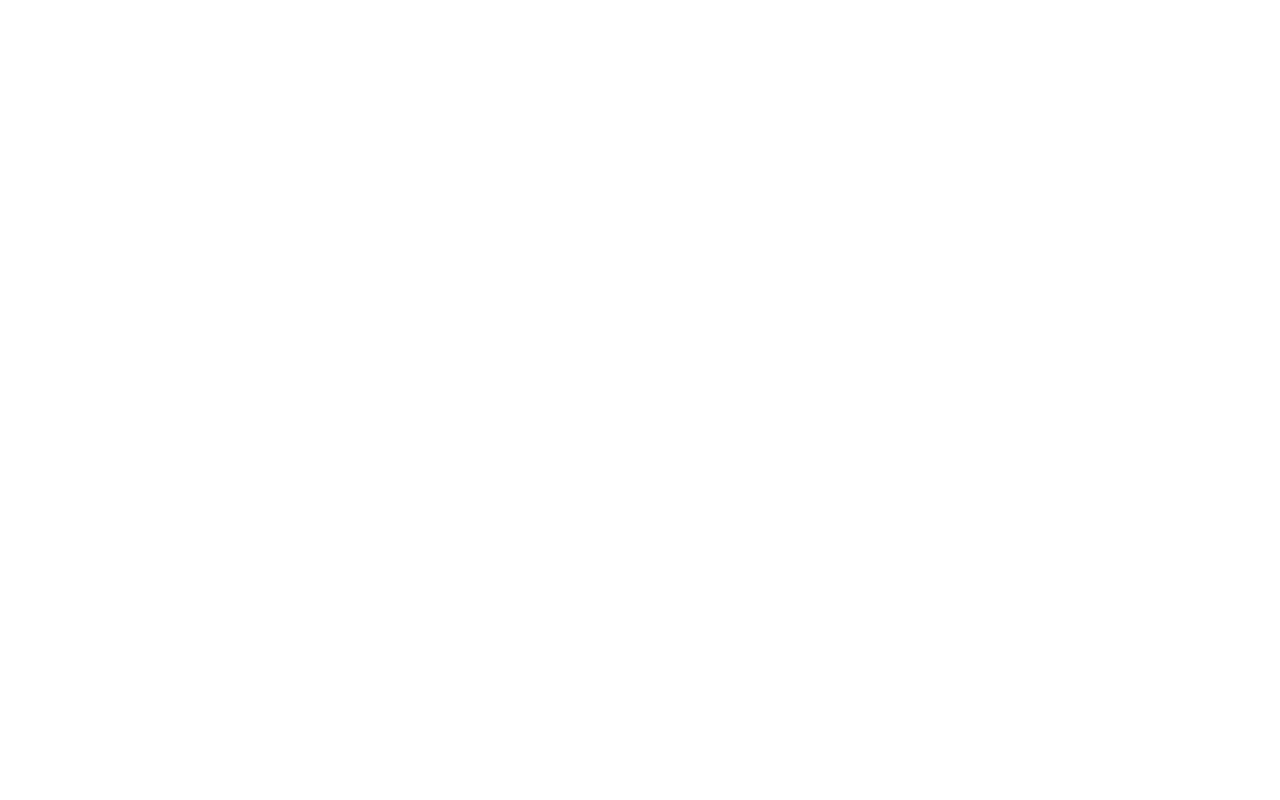
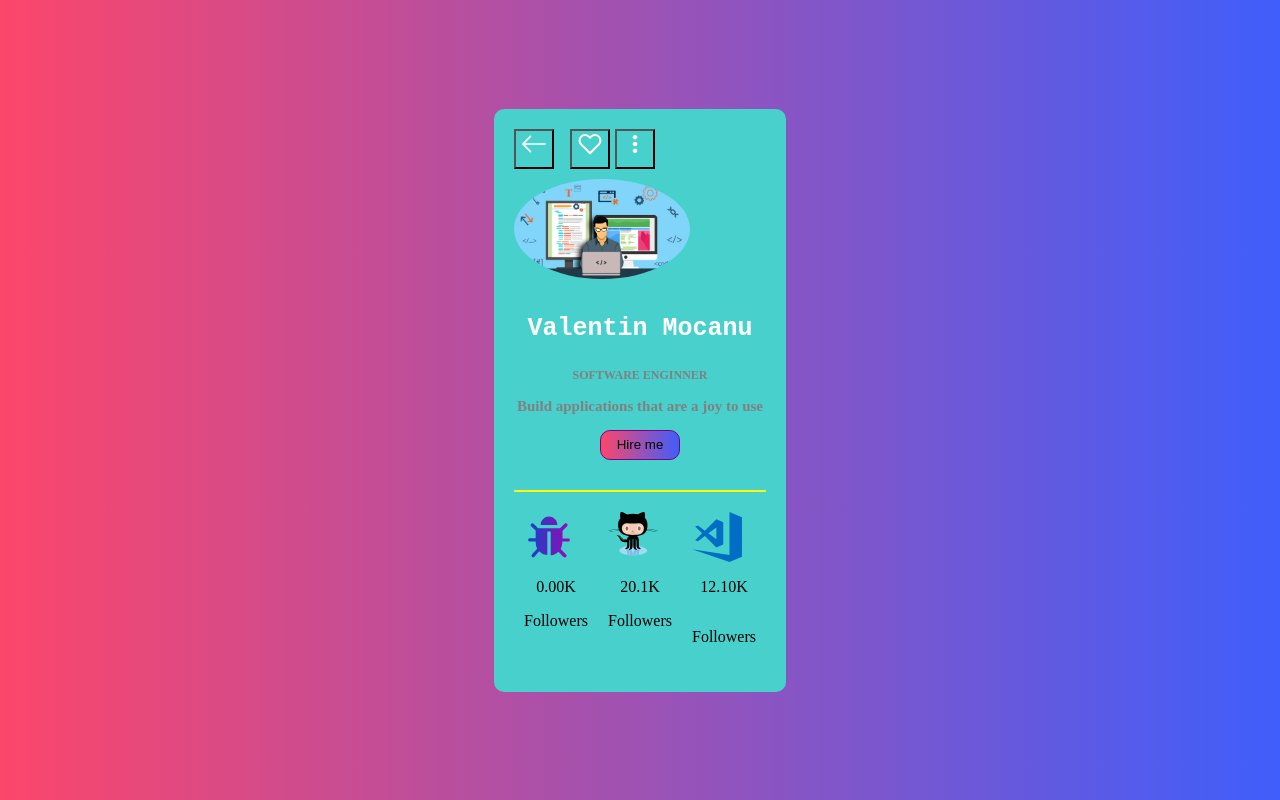
Before and after one commit to ValentinNM/boolean-uk-html-card-animations, a website: page index.html in a window 1280 px wide. Drawn offline with Linux system fonts and the light colour scheme.

Commit message:
to be continued

```diff
--- a/index.html
+++ b/index.html
@@ -5,6 +5,81 @@
     <meta name="viewport" content="width=device-width, initial-scale=1.0" />
     <meta http-equiv="X-UA-Compatible" content="ie=edge" />
     <title>Aminations!!</title>
+    <link rel="stylesheet" href="style.css">
   </head>
-  <body></body>
+  <body>
+    <main>
+      <section class="container">
+        <div >
+          <nav class="upper-bar ">
+            <ul>
+              <div class="left-mbs">
+
+                <button class="mbs yellow">
+                  <img src="/assets/left-arrow.svg" alt="left arrow">
+                </button>
+              </div>
+              <div class="twoicons">
+
+                <button class="mbs yellow">
+                  <img src="/assets/heart.svg" alt="heart">
+                </button>
+                <button class="mbs yellow">
+                  <img src="/assets/menu.svg" alt="menu">
+                </button>
+              </div>
+            </ul>
+          </nav>
+        </div>
+          <div class="me-pic-container align-items__center ">
+            <img src="/assets/Understanding-of-a-Web-Developer.png" alt="me">
+          </div>
+        <section class="pers-details ">
+          <div calss="name">
+            <h1> Valentin Mocanu</h1>
+            <h2 style="font-size: 12px;" class="gray">SOFTWARE ENGINNER</h2>
+            <h3 style="font-size: 15px;" class="gray">Build applications that are a joy to use</h3>
+          </div>
+          <div class="hire.me">
+            <button style="background:linear-gradient(to left, #3f5efb 0%, #fc466b 100%) ; border-radius: 10px; border: 1px solid purple; margin-bottom: 20px; width: 80px; height: 30px; ">
+              Hire me
+            </button>
+          </div>
+          </section>
+        <div class="separation-line">
+        </div>
+        <div class="three-grid-container ">
+          <div class="socials pers-details">
+            <div class="socials-img">
+              <img src="/assets/bug.svg" alt="bug">
+            </div>
+              <p class="follwings">
+                0.00K
+              </p>
+              <p>Followers</p>
+          </div>
+          <div class="socials pers-details">
+            <div class="socials-img">
+            <img src="/assets/github2.svg" alt="github2">
+            </div>
+            <p class="follwings">
+              20.1K
+            </p>
+            <p>Followers</p>
+          </div>
+          <div class="socials pers-details">
+            <div class="socials-img">
+            <img src="/assets/vs code svg.svg" alt="VS Code">
+            </div>
+            <div class="align-items__center">
+              <p class="follwings">
+                12.10K
+              </p>
+              <p>Followers</p>
+            </div>
+          </div>
+        </div>
+      </section>
+    </main>
+  </body>
 </html>
--- a/style.css
+++ b/style.css
@@ -0,0 +1,113 @@
+*{
+    box-sizing: border-box;
+}
+
+body {
+    margin: 0px;
+}
+
+main {
+        display: grid;
+        align-items: center;
+        justify-items: center;
+        height: 100vh;
+        margin: 0px;
+        background: linear-gradient(to left, #3f5efb 0%, #fc466b 100%);
+      }
+
+li {
+    list-style: none;
+}
+
+nav ul {
+    list-style-type: none;
+    margin: 0;
+    padding: 0;
+  }
+
+.pers-details {
+    text-align: center;
+}
+
+.gray {
+    color: gray;
+}
+
+h1 {
+    font-size: 25px;
+    color: white;
+    font-family:'Courier New', Courier, monospace;
+}
+
+.container {
+    display: grid;
+    padding: 20px;
+    margin: 20px;
+    background-color:mediumturquoise;
+    border-radius: 10px;
+    gap: 10px;
+}
+
+.socials {
+    margin: 10px;
+}
+
+.socials img {
+    display: grid;
+    height: 50px;
+    width: 50px;
+}
+
+.align-items__center {
+    display: grid;
+    align-items: center;
+}
+
+.mbs {
+    background-color: transparent;
+    display: grid;
+    height: 40px;
+    width: 40px;
+}
+
+
+/* .container {
+    display: grid;
+    align-items: center;
+    justify-items: center;
+    height: 100vh;
+    margin: 0px;
+    background: linear-gradient(to left, #33ccff 30%, #ff99cc 70%);
+  } */
+
+  .three-grid-container {
+      display: grid;
+      grid-template-columns: 1fr 1fr 1fr;
+      }
+
+.me-pic-container img {
+    display: grid;
+    /* width: 100%; */
+    border-radius: 50%;
+    height: 100px;
+    /* width: 100px; */
+}
+
+.upper-bar ul {
+    height: 100%;
+
+    display: grid;
+    /* grid-auto-flow: column; */
+    grid-template-columns: 40px 90px ;
+    gap: 1rem;
+  }
+
+  .twoicons {
+      display: grid;
+      grid-auto-flow: column;
+  }
+
+  .separation-line {
+      display: grid;
+      border-bottom: 2px solid yellow;
+  }
```
Also changed, not shown: 1 other file.
